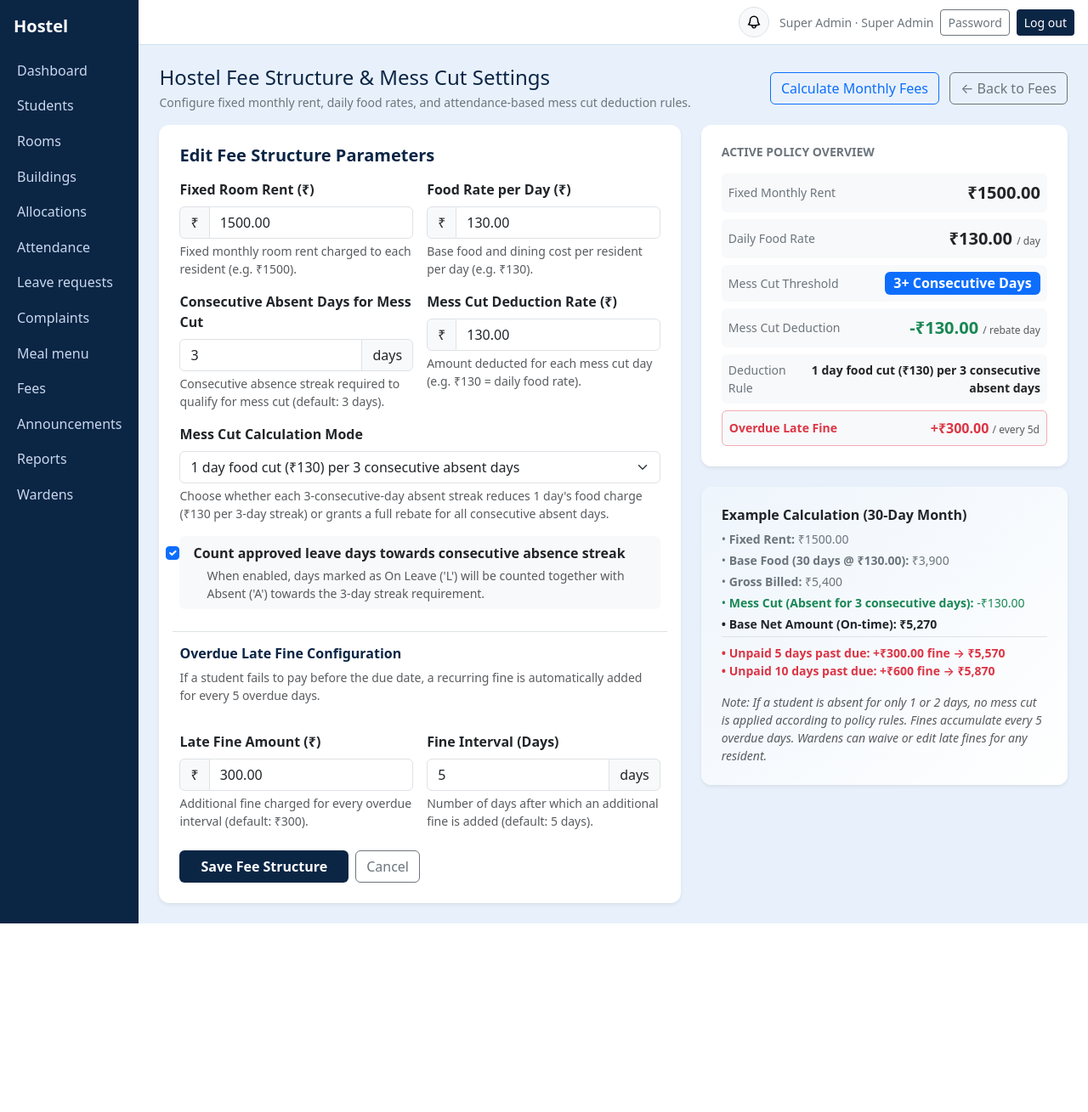
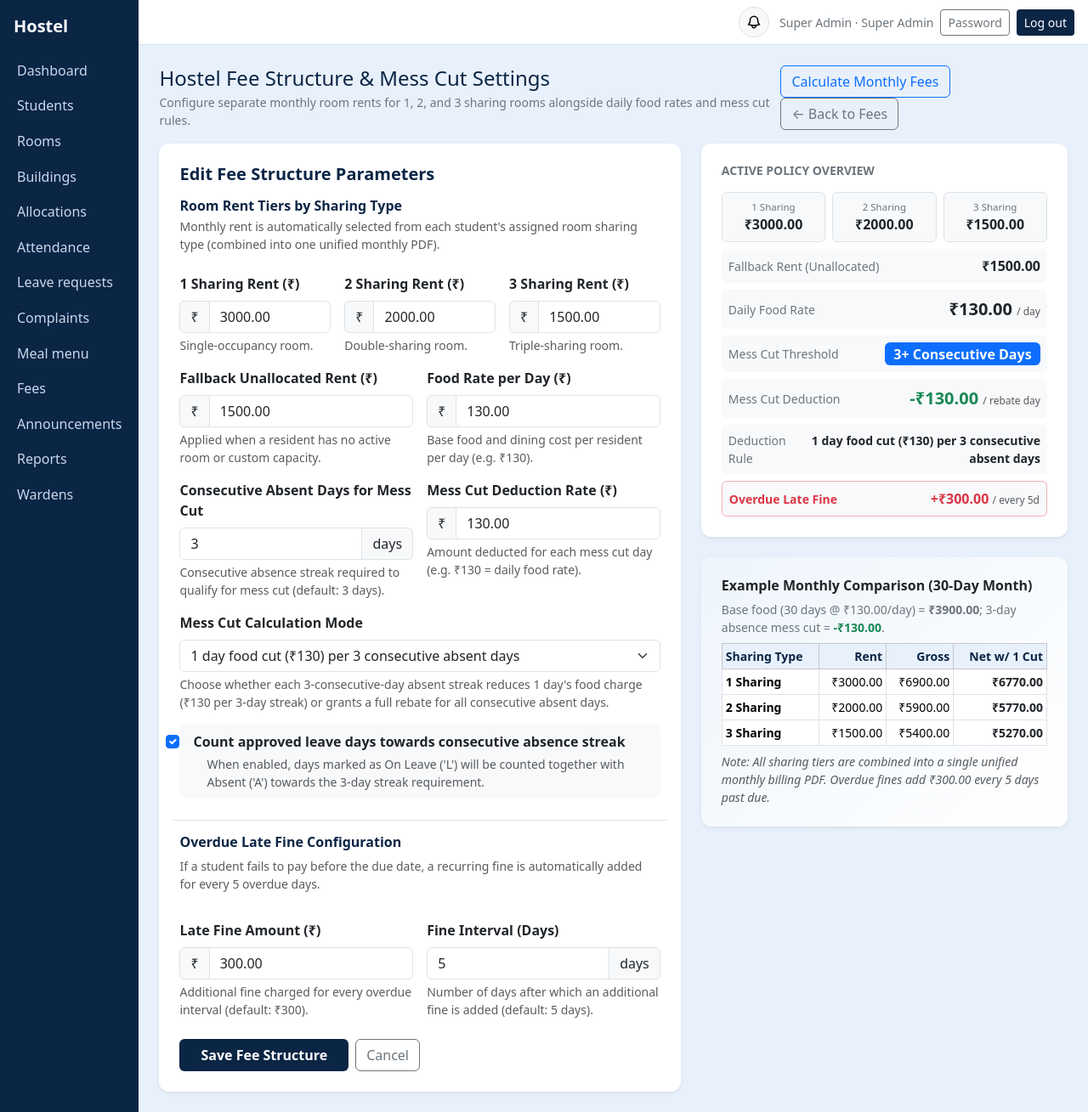
Before and after one commit to anandp8678/hostel_ms, a Django app: page /fees/structure/ in a window 1280 px wide. Shown: the whole page at 85% size. Before the commit the page ends 1087 px from the top, so only its background shows below. Run offline with Django 5.2, Linux system fonts and the light colour scheme; a user stored in the database is signed in; data comes from the database, SQL or seed files in the repository.

Commit message:
feat(fee-config): upgrade fee structure settings view and template for sharing rates

```diff
--- a/core/templates/core/fee_structure.html
+++ b/core/templates/core/fee_structure.html
@@ -2,7 +2,7 @@
 <div class="d-flex justify-content-between align-items-center mb-3">
   <div>
     <h4 style="color:var(--navy)" class="mb-1">Hostel Fee Structure & Mess Cut Settings</h4>
-    <p class="text-secondary small mb-0">Configure fixed monthly rent, daily food rates, and attendance-based mess cut deduction rules.</p>
+    <p class="text-secondary small mb-0">Configure separate monthly room rents for 1, 2, and 3 sharing rooms alongside daily food rates and mess cut rules.</p>
   </div>
   <div>
     <a href="{% url 'fees_calculate_monthly' %}" class="btn btn-outline-primary me-2">Calculate Monthly Fees</a>
@@ -20,13 +20,48 @@
         {{ form.non_field_errors }}
 
         <div class="row g-3">
+          <div class="col-12">
+            <h6 class="fw-bold mb-1" style="color:var(--navy);">Room Rent Tiers by Sharing Type</h6>
+            <p class="small text-muted mb-2">Monthly rent is automatically selected from each student's assigned room sharing type (combined into one unified monthly PDF).</p>
+          </div>
+
+          <div class="col-md-4">
+            <label class="form-label fw-semibold">1 Sharing Rent (₹)</label>
+            <div class="input-group">
+              <span class="input-group-text">₹</span>
+              {{ form.rent_1_sharing }}
+            </div>
+            <div class="form-text small text-muted">Single-occupancy room.</div>
+            {% if form.rent_1_sharing.errors %}<div class="text-danger small">{{ form.rent_1_sharing.errors|join:", " }}</div>{% endif %}
+          </div>
+
+          <div class="col-md-4">
+            <label class="form-label fw-semibold">2 Sharing Rent (₹)</label>
+            <div class="input-group">
+              <span class="input-group-text">₹</span>
+              {{ form.rent_2_sharing }}
+            </div>
+            <div class="form-text small text-muted">Double-sharing room.</div>
+            {% if form.rent_2_sharing.errors %}<div class="text-danger small">{{ form.rent_2_sharing.errors|join:", " }}</div>{% endif %}
+          </div>
+
+          <div class="col-md-4">
+            <label class="form-label fw-semibold">3 Sharing Rent (₹)</label>
+            <div class="input-group">
+              <span class="input-group-text">₹</span>
+              {{ form.rent_3_sharing }}
+            </div>
+            <div class="form-text small text-muted">Triple-sharing room.</div>
+            {% if form.rent_3_sharing.errors %}<div class="text-danger small">{{ form.rent_3_sharing.errors|join:", " }}</div>{% endif %}
+          </div>
+
           <div class="col-md-6">
-            <label class="form-label fw-semibold">Fixed Room Rent (₹)</label>
+            <label class="form-label fw-semibold">Fallback Unallocated Rent (₹)</label>
             <div class="input-group">
               <span class="input-group-text">₹</span>
               {{ form.rent_amount }}
             </div>
-            <div class="form-text small text-muted">Fixed monthly room rent charged to each resident (e.g. ₹1500).</div>
+            <div class="form-text small text-muted">Applied when a resident has no active room or custom capacity.</div>
             {% if form.rent_amount.errors %}<div class="text-danger small">{{ form.rent_amount.errors|join:", " }}</div>{% endif %}
           </div>
 
@@ -121,9 +156,30 @@
     <div class="card p-4 bg-white border-0 shadow-sm mb-4">
       <h6 class="fw-bold text-uppercase text-secondary small tracking-wider mb-3">Active Policy Overview</h6>
 
+      <div class="row g-2 mb-2">
+        <div class="col-4">
+          <div class="p-2 bg-light rounded text-center border">
+            <div class="text-secondary" style="font-size:.72rem;">1 Sharing</div>
+            <div class="fw-bold text-dark">₹{{ cfg.rent_1_sharing }}</div>
+          </div>
+        </div>
+        <div class="col-4">
+          <div class="p-2 bg-light rounded text-center border">
+            <div class="text-secondary" style="font-size:.72rem;">2 Sharing</div>
+            <div class="fw-bold text-dark">₹{{ cfg.rent_2_sharing }}</div>
+          </div>
+        </div>
+        <div class="col-4">
+          <div class="p-2 bg-light rounded text-center border">
+            <div class="text-secondary" style="font-size:.72rem;">3 Sharing</div>
+            <div class="fw-bold text-dark">₹{{ cfg.rent_3_sharing }}</div>
+          </div>
+        </div>
+      </div>
+
       <div class="d-flex align-items-center justify-content-between p-2 mb-2 bg-light rounded">
-        <span class="text-secondary small">Fixed Monthly Rent</span>
-        <span class="fw-bold text-dark fs-5">₹{{ cfg.rent_amount }}</span>
+        <span class="text-secondary small">Fallback Rent (Unallocated)</span>
+        <span class="fw-semibold text-dark">₹{{ cfg.rent_amount }}</span>
       </div>
 
       <div class="d-flex align-items-center justify-content-between p-2 mb-2 bg-light rounded">
@@ -154,18 +210,34 @@
 
     <!-- Example Breakdown Card -->
     <div class="card p-4 border-0 shadow-sm" style="background: linear-gradient(135deg, #eef5fc 0%, #ffffff 100%);">
-      <h6 class="fw-bold text-dark mb-2">Example Calculation (30-Day Month)</h6>
-      <ul class="list-unstyled small mb-3">
-        <li class="mb-1 text-secondary">• <b>Fixed Rent:</b> ₹{{ cfg.rent_amount }}</li>
-        <li class="mb-1 text-secondary">• <b>Base Food (30 days @ ₹{{ cfg.food_rate_per_day }}):</b> ₹3,900</li>
-        <li class="mb-1 text-secondary">• <b>Gross Billed:</b> ₹5,400</li>
-        <li class="mb-1 text-success">• <b>Mess Cut (Absent for 3 consecutive days):</b> -₹{{ cfg.mess_cut_rate_per_day }}</li>
-        <li class="mb-1 fw-bold text-dark">• <b>Base Net Amount (On-time):</b> ₹5,270</li>
-        <li class="pt-2 border-top text-danger fw-semibold">• <b>Unpaid 5 days past due:</b> +₹{{ cfg.late_fine_amount }} fine &rarr; <b>₹5,570</b></li>
-        <li class="text-danger fw-semibold">• <b>Unpaid 10 days past due:</b> +₹{{ cfg.late_fine_amount|add:cfg.late_fine_amount }} fine &rarr; <b>₹5,870</b></li>
-      </ul>
+      <h6 class="fw-bold text-dark mb-2">Example Monthly Comparison (30-Day Month)</h6>
+      <p class="small text-secondary mb-2">
+        Base food (30 days @ ₹{{ cfg.food_rate_per_day }}/day) = <b>₹{{ food_30 }}</b>; 3-day absence mess cut = <b class="text-success">-₹{{ cfg.mess_cut_rate_per_day }}</b>.
+      </p>
+      <div class="table-responsive mb-2">
+        <table class="table table-sm table-bordered bg-white mb-0 small">
+          <thead class="table-light">
+            <tr>
+              <th>Sharing Type</th>
+              <th class="text-end">Rent</th>
+              <th class="text-end">Gross</th>
+              <th class="text-end">Net w/ 1 Cut</th>
+            </tr>
+          </thead>
+          <tbody>
+            {% for ex in tier_examples %}
+            <tr>
+              <td class="fw-semibold">{{ ex.label }}</td>
+              <td class="text-end">₹{{ ex.rent }}</td>
+              <td class="text-end">₹{{ ex.gross }}</td>
+              <td class="text-end fw-bold text-dark">₹{{ ex.net }}</td>
+            </tr>
+            {% endfor %}
+          </tbody>
+        </table>
+      </div>
       <p class="small text-muted mb-0">
-        <i>Note: If a student is absent for only 1 or 2 days, no mess cut is applied according to policy rules. Fines accumulate every 5 overdue days. Wardens can waive or edit late fines for any resident.</i>
+        <i>Note: All sharing tiers are combined into a single unified monthly billing PDF. Overdue fines add ₹{{ cfg.late_fine_amount }} every {{ cfg.late_fine_interval_days }} days past due.</i>
       </p>
     </div>
   </div>
--- a/core/views.py
+++ b/core/views.py
@@ -552,17 +552,41 @@ def fee_create(request):
 
 @staff
 def fee_structure(request):
-    """Allows wardens and admins to configure fixed rent, food daily rates, and mess cut rules."""
+    """Allows wardens and admins to configure tiered room rents, food daily rates, and mess cut rules."""
     cfg = m.FeeConfig.get_config()
     form = f.FeeConfigForm(request.POST or None, instance=cfg)
     if request.method == "POST" and form.is_valid():
         form.save()
-        messages.success(request, "Fee structure and mess cut settings updated successfully.")
+        messages.success(request, "Fee structure and tiered room sharing rates updated successfully.")
         return redirect("fee_structure")
+    food_30 = cfg.food_rate_per_day * 30
+    cut_example = cfg.mess_cut_rate_per_day
+    tier_examples = [
+        {
+            "label": "1 Sharing",
+            "rent": cfg.rent_1_sharing,
+            "gross": cfg.rent_1_sharing + food_30,
+            "net": max(Decimal("0.00"), cfg.rent_1_sharing + food_30 - cut_example),
+        },
+        {
+            "label": "2 Sharing",
+            "rent": cfg.rent_2_sharing,
+            "gross": cfg.rent_2_sharing + food_30,
+            "net": max(Decimal("0.00"), cfg.rent_2_sharing + food_30 - cut_example),
+        },
+        {
+            "label": "3 Sharing",
+            "rent": cfg.rent_3_sharing,
+            "gross": cfg.rent_3_sharing + food_30,
+            "net": max(Decimal("0.00"), cfg.rent_3_sharing + food_30 - cut_example),
+        },
+    ]
     return render(request, "core/fee_structure.html", {
         "title": "Fee Structure & Mess Cut Rules",
         "form": form,
         "cfg": cfg,
+        "food_30": food_30,
+        "tier_examples": tier_examples,
     })
 
 
```
